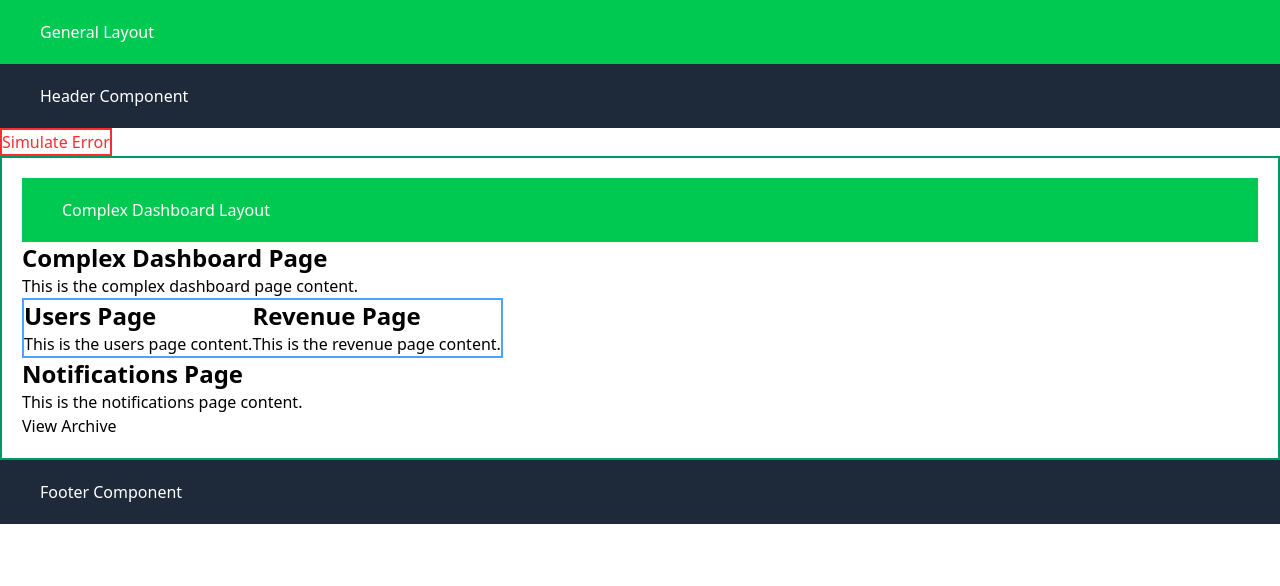
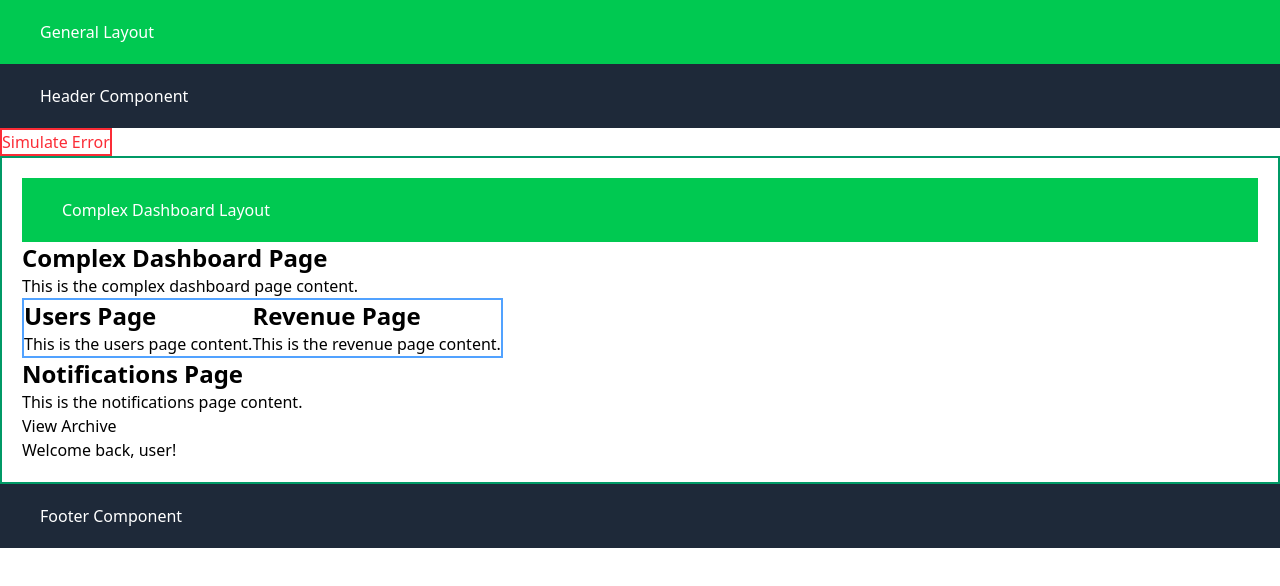
Before and after one commit to zainmughal55/next-js-learning-advance, a Next.js app: page /complex-dashboard in a window 1280 px wide. Shown: the top 586 px of the page. Built offline with nearby package versions, Linux system fonts and the light colour scheme.

Commit message:
conditional route using slot

```diff
--- /dev/null
+++ b/src/app/(general)/complex-dashboard/@login/page.tsx
@@ -0,0 +1,8 @@
+export default function LoginPage() {
+  return (
+    <div>
+      <h2 className="text-2xl font-bold">Login Page</h2>
+      <p>This is the login page content.</p>
+    </div>
+  )
+}
--- a/src/app/(general)/complex-dashboard/layout.tsx
+++ b/src/app/(general)/complex-dashboard/layout.tsx
@@ -1,11 +1,13 @@
-export default function ComplexDashboardLayout({ children, users, revenue, notifications }:
+export default function ComplexDashboardLayout({ children, users, revenue, notifications, login }:
   {
     children: React.ReactNode,
     notifications: React.ReactNode,
     revenue: React.ReactNode,
     users: React.ReactNode
+    login: React.ReactNode
   }) {
-  return (
+  const isLoggedIn = true;
+  return (isLoggedIn ?
     <div className="border-2 border-emerald-600 p-5">
       <h1 className="bg-green-500 text-white px-10 py-5">Complex Dashboard Layout</h1>
       {children}
@@ -14,6 +16,7 @@ export default function ComplexDashboardLayout({ children, users, revenue, notif
         {revenue}
       </div>
       {notifications}
-    </div>
+      {isLoggedIn ? <p>Welcome back, user!</p> : <p>Please log in to see your dashboard.</p>}
+    </div> : (login)
   )
 }
```
